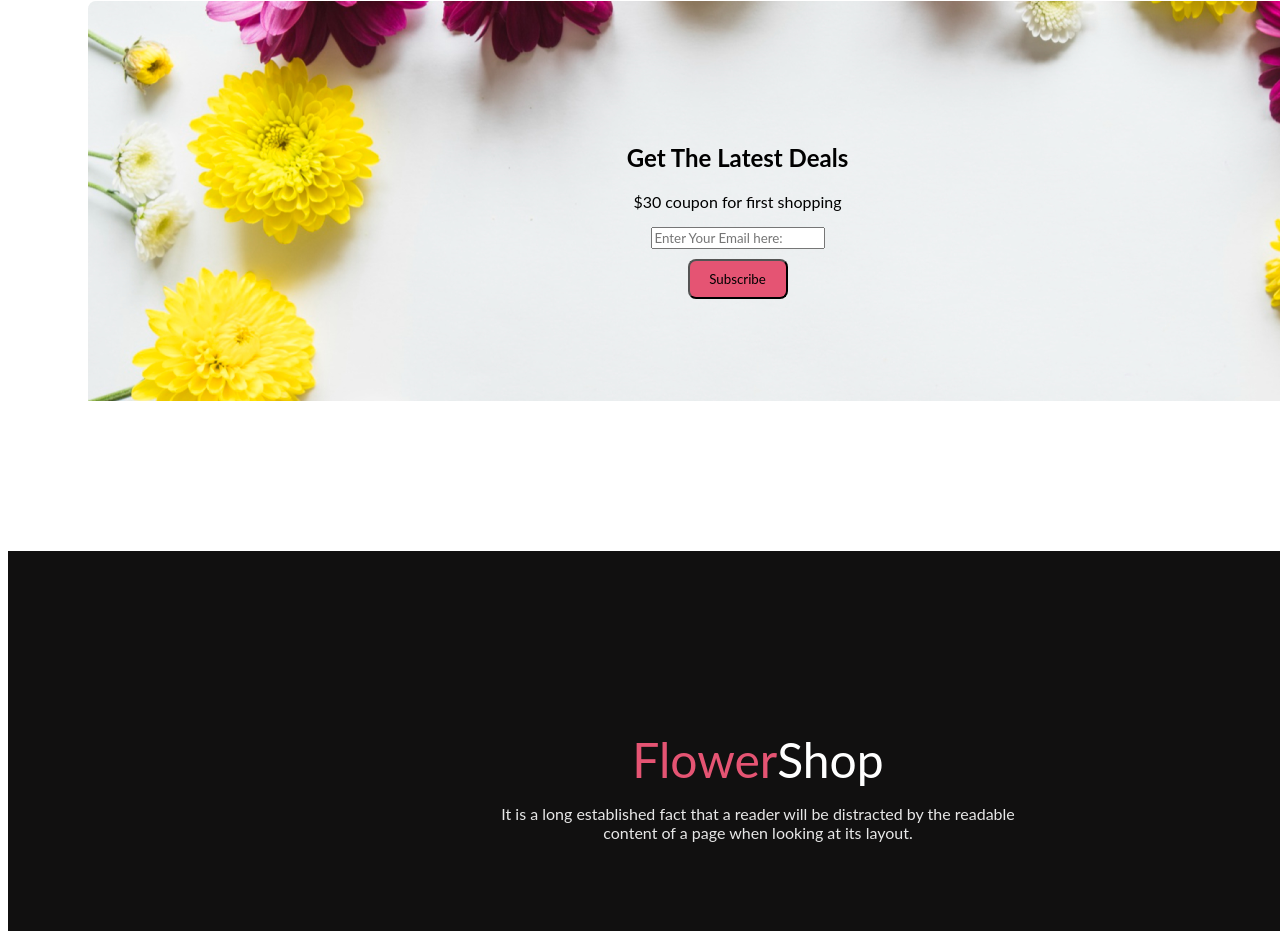
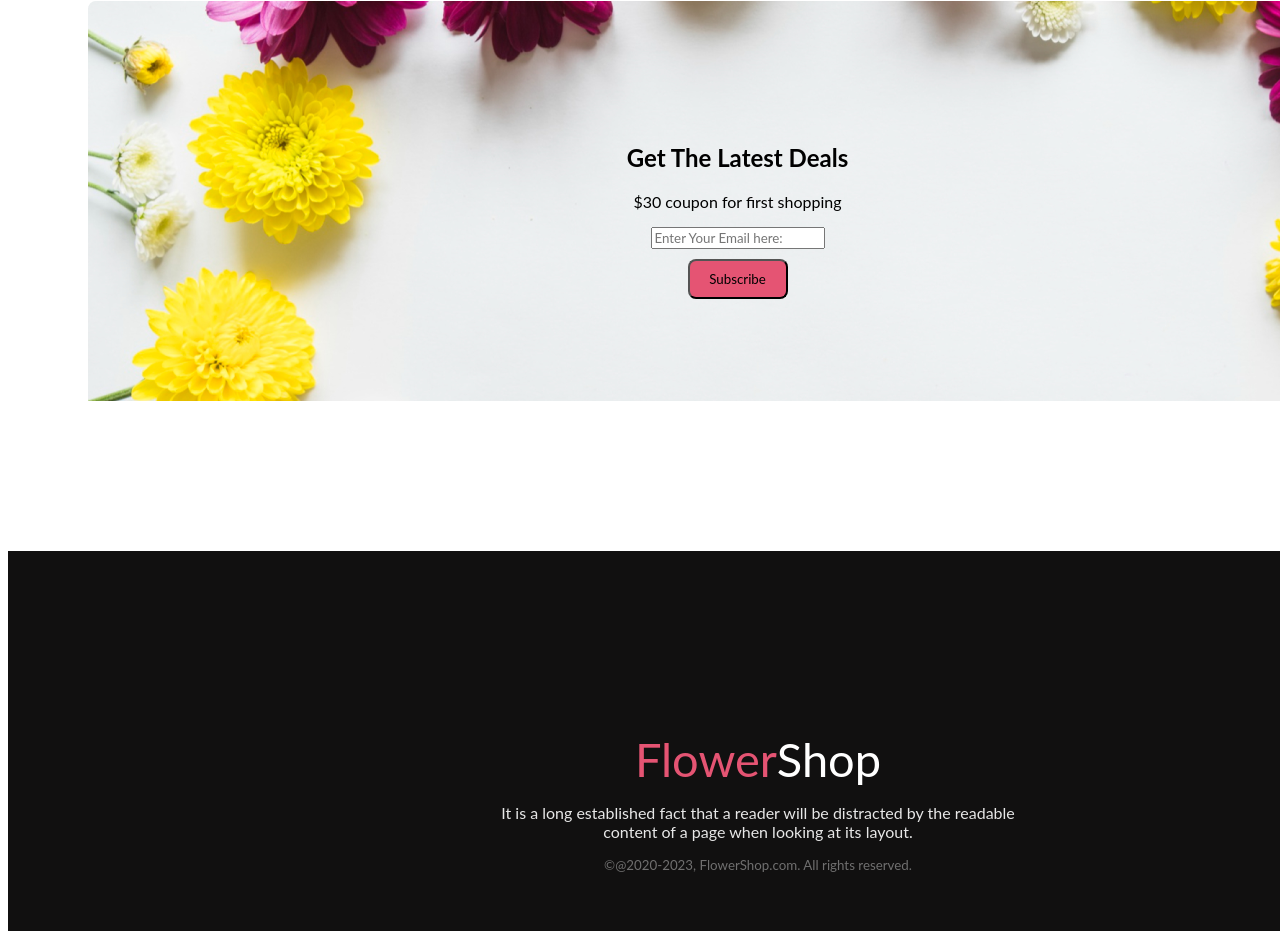
Before and after one commit to anikmondol/My-Flower-Shop, a plain HTML site: page index.html in a window 1280 px wide. Shown: the part 3440-4379 px from the top of the page. Drawn offline with Linux system fonts and the light colour scheme.

Commit message:
added  six commit

```diff
--- a/index.html
+++ b/index.html
@@ -82,6 +82,11 @@
         <div>
             <div" id="dp"><span class="Flower">Flower</span><span class="Shop">Shop</span></div>
         <p id="id-class">It is a long established fact that a reader  will be distracted by the readable <br> content of a page when looking at its layout.</p>
+        <small class="copy-class">
+            <p>
+                &copy;@2020-2023, FlowerShop.com. All rights reserved.
+            </p>
+         <small>
         </div>
     </footer>
 </body>
--- a/style/flowers.css
+++ b/style/flowers.css
@@ -145,5 +145,9 @@
     color: #E55473;
 }
 #dp{
-    font-size: 48px;
+    font-size: 47px;
 }
+.copy-class{
+    color: rgba(255, 255, 255, 0.40);
+    text-align: center
+}
```
